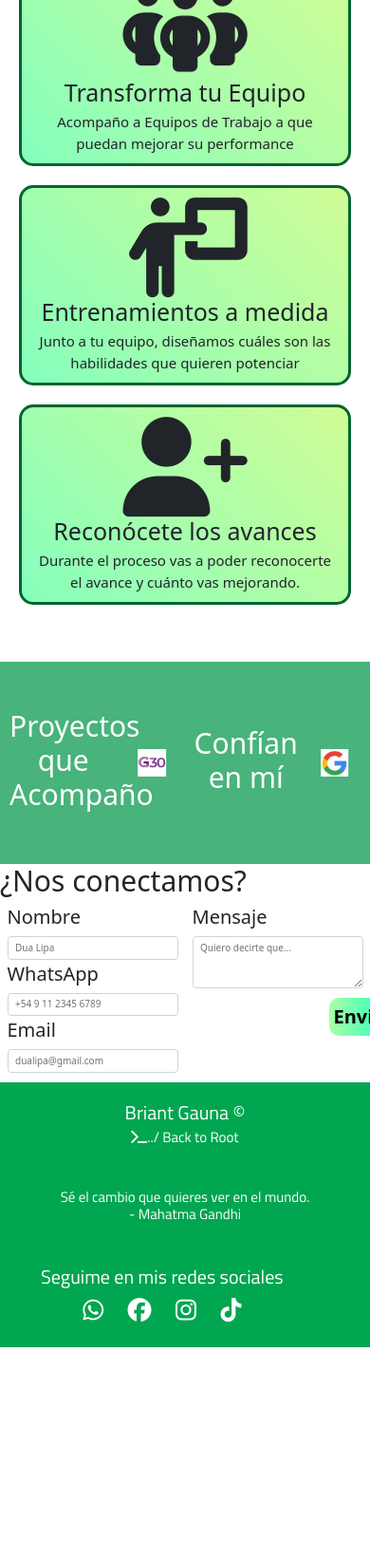
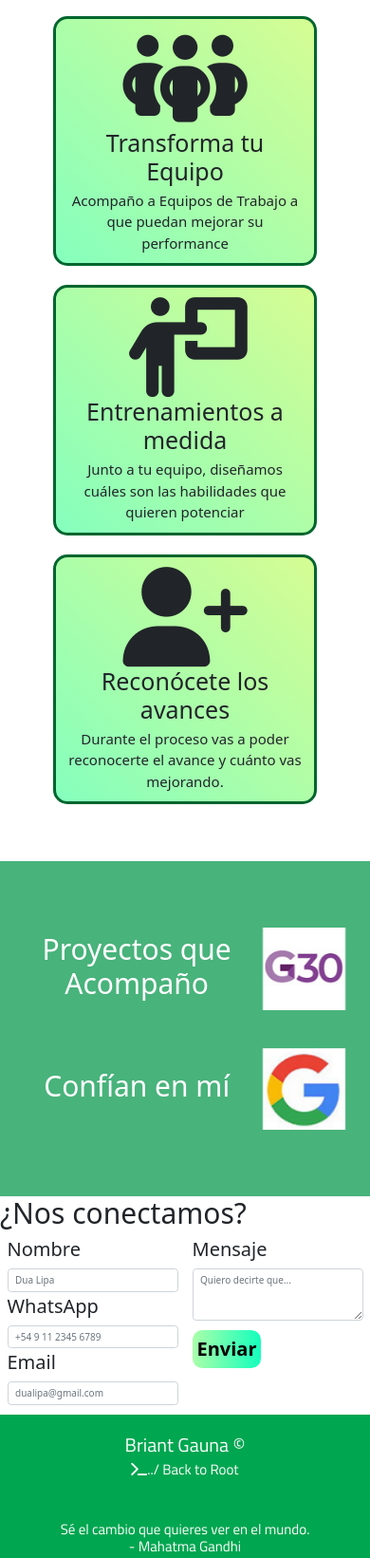
Before and after one commit to bgauna/desafiogit, a plain HTML site: page index.html in a window 390 px wide. Shown: the part 1166-2807 px from the top of the page at 95% size. Before the commit the page ends 2585 px from the top, so only its background shows below. Drawn offline with nearby package versions, Linux system fonts and the light colour scheme.

Commit message:
Segunda Entrega Lista

```diff
--- a/css/styles.css
+++ b/css/styles.css
@@ -367,8 +367,6 @@ footer section h3 {
     border-radius: 10px;
     display: inline-block;
     padding:5px;
-    position:relative;
-    left:80%;
 }
 .btnEnviar:hover{
     background-position: right center;
@@ -506,7 +504,7 @@ footer section h3 {
         flex-flow: row wrap;
     }
     .tarjetas{
-        width:auto;
+        width:75%;
     }
     .tarjetas--presentacion{
         width:auto;
@@ -524,7 +522,11 @@ footer section h3 {
         padding:0 0 5% 0;
     }
     .media__iframe--margin{
-        padding:10%;
+        padding:2.5%;
+        margin:2.5%;
+    }
+    .imginf{
+        visibility: hidden;
     }
 }
 
@@ -551,7 +553,7 @@ footer section h3 {
         flex-flow: row wrap;
     }
     .tarjetas{
-        width:auto;
+        width:75%;
     }
     .tarjetas--presentacion{
         width:auto;
@@ -570,10 +572,14 @@ footer section h3 {
     }
     .media__iframe--margin{
         padding:10%;
+        margin:10%;
     }
     .carrusel{
         flex-flow: column nowrap;
         justify-content: space-around;
         align-items: center;
     }
+    .imginf{
+        visibility: hidden;
+    }
 }
--- a/index.html
+++ b/index.html
@@ -111,7 +111,7 @@
                     <i class="fa-solid fa-people-group fa-7x"></i>
                 </div>
                 <h3>Transforma tu Equipo</h3>
-                <p class="bloques--inblock">Acompaño a Equipos de Trabajo a que puedan mejorar su performance</p>
+                <p>Acompaño a Equipos de Trabajo a que puedan mejorar su performance</p>
             </div>
             <div class="article__div--display tarjetas bordesRedondos gradiente">
                 <div class="bloques--inblock">
@@ -132,11 +132,12 @@
 
     <!--Acá irían las empresas que confían en mí con BOOTSTRAP-->
     <section class="container-fluid fondoVerdeClaro">
-        <div class="row justify-content-center align-items-center">
-            <div class="col-4">
+        <div class="row justify-content-center align-items-center d-flex">
+          <div class="col-12 col-md-6"><div class="container-fluid article__div--display"><div class="row justify-content-center align-items-center d-flex">
+            <div class="col-8">
                 <h2 class="alinearCentro">Proyectos que Acompaño</h2>
             </div>
-            <div class="col-2">
+            <div class="col-4">
                 <!-- carrusel mi bebito fiu fiu-->
                 <div id="carouselacompanio" class="carousel slide" data-bs-ride="carousel">
                     <div class="carousel-inner">
@@ -152,10 +153,12 @@
                     </div>
                   </div>
             </div>
-            <div class="col-4">
+          </div></div></div>
+          <div class="col-12 col-md-6"><div class="container-fluid article__div--display"><div class="row justify-content-center align-items-center d-flex">
+            <div class="col-8">
                 <h2 class="alinearCentro">Confían en mí</h2>
             </div>
-            <div class="col-2">
+            <div class="col-4">
                 <!-- carrusel mi bebito fiu fiu-->
                 <div id="carouselExampleSlidesOnly" class="carousel slide" data-bs-ride="carousel">
                     <div class="carousel-inner">
@@ -170,8 +173,8 @@
                       </div>
                     </div>
                   </div>
-
             </div>
+          </div></div></div>
         </div>
 
     </section>
```
Also changed, not shown: pages/conoceme.html (+3 -1 lines).
